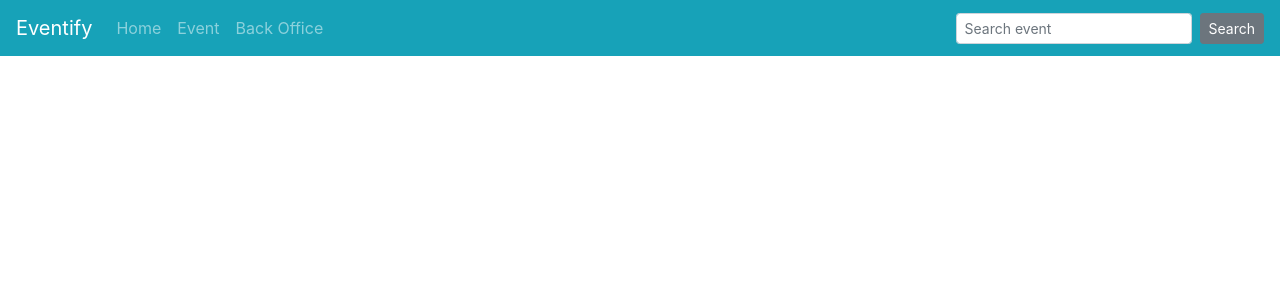
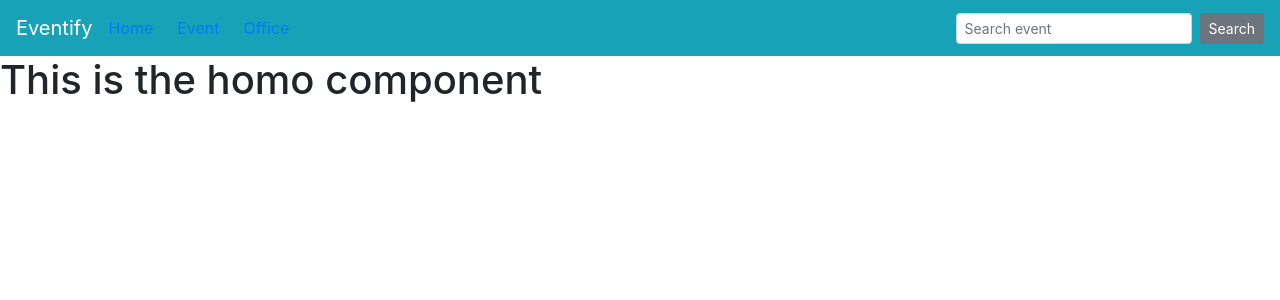
Before and after one commit to Yariandres/vue-vuerouter-crud, a Vue app: page / in a window 1280 px wide. Shown: the top 300 px of the page. Built offline with nearby package versions, Linux system fonts and the light colour scheme.

Commit message:
adding router links for component navigation

```diff
--- a/src/App.vue
+++ b/src/App.vue
@@ -1,5 +1,8 @@
 <template>
-	<Header />
+	<div>
+		<Header />
+		<router-view></router-view>
+	</div>
 </template>
 
 <script>
@@ -12,3 +15,32 @@
 		},
 	};
 </script>
+
+<style>
+	.slide-enter-active {
+		animation: slide-in 200ms ease-out forwards;
+	}
+	.slide-leave-active {
+		animation: slide-out 200ms ease-out forwards;
+	}
+	@keyframes slide-in {
+		from {
+			transform: translateY(-30px);
+			opacity: 0;
+		}
+		to {
+			transform: translateY(0);
+			opacity: 1;
+		}
+	}
+	@keyframes slide-out {
+		from {
+			transform: translateY(0);
+			opacity: 1;
+		}
+		to {
+			transform: translateY(0);
+			opacity: 1;
+		}
+	}
+</style>
--- a/src/components/header/Header.vue
+++ b/src/components/header/Header.vue
@@ -1,15 +1,29 @@
 <template>
 	<div>
 		<b-navbar toggleable="lg" type="dark" variant="info">
-			<b-navbar-brand href="#">Eventify</b-navbar-brand>
+			<router-link to="/" class="navbar-brand">Eventify</router-link>
 
 			<b-navbar-toggle target="nav-collapse"></b-navbar-toggle>
 
 			<b-collapse id="nav-collapse" is-nav>
 				<b-navbar-nav>
-					<b-nav-item href="#">Home</b-nav-item>
-					<b-nav-item href="#">Event</b-nav-item>
-					<b-nav-item href="#">Back Office</b-nav-item>
+					<router-link
+						to="/"
+						activeClass="active"
+						class="mr-4"
+						tag="li"
+						><a>Home</a></router-link
+					>
+					<router-link
+						to="/event"
+						activeClass="active"
+						class="mr-4"
+						tag="li"
+						><a>Event</a></router-link
+					>
+					<router-link to="/office" activeClass="active" tag="li"
+						><a>Office</a></router-link
+					>
 					<!-- <b-nav-item href="#" disabled>Disabled</b-nav-item> -->
 				</b-navbar-nav>
 
```
Also changed, not shown: src/main.js (+9 -2 lines), src/router.js (+9 -0 lines).
